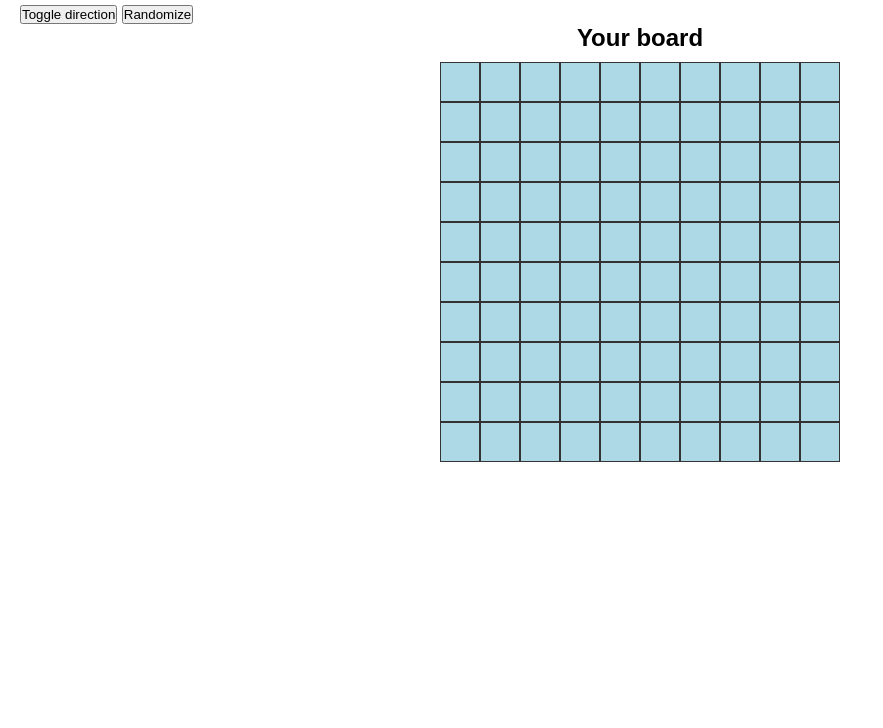
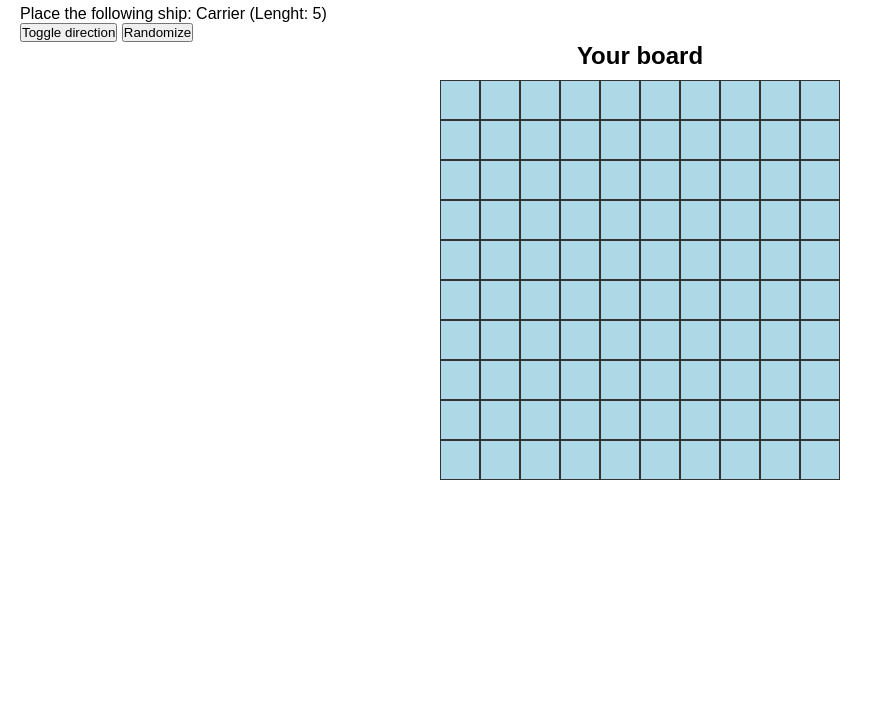
Before and after one commit to lozukka/battleship-game, a website built with webpack: page index.html in a window 1280 px wide. Shown: the part 72-800 px from the top of the page, without its empty margins (0-883 px from the left). Built offline with nearby package versions, Linux system fonts and the light colour scheme.

Commit message:
added text showing wich ship is currently being placed

```diff
--- a/index.html
+++ b/index.html
@@ -12,6 +12,7 @@
     <main>
       <div id="messagearea"></div>
       <div id="placement">
+        <p>Place the following ship: <span id="current-ship"></span></p>
         <button id="direction">Toggle direction</button>
         <button id="randomize">Randomize</button>
         <button id="startgame" class="hide">Start Game</button>
--- a/src/ui/shipPlacement.js
+++ b/src/ui/shipPlacement.js
@@ -21,6 +21,8 @@ export const initPlacementPhase = (game) => {
   );
   const placementContainer = document.getElementById("placement");
   const randomizeButton = document.getElementById("randomize");
+  const directionButton = document.getElementById("direction");
+  const currentShipLabel = document.getElementById("current-ship");
 
   const getCurrentShip = () => SHIPS[currentShipIndex];
 
@@ -37,19 +39,17 @@ export const initPlacementPhase = (game) => {
 
     startButton.classList.remove("hide");
     startButton.addEventListener("click", () => {
-      // show computer board
       compBoardContainer.classList.remove("hide");
-      // hide placement buttons
       placementContainer.classList.add("hide");
       // render both boards
       renderGame(game.getState());
-      // attach game event listeners
       attachEventListeners(game);
     });
   };
 
   const toggleDirection = () => {
     // switch between horizontal and vertical
+    direction = direction === "horizontal" ? "vertical" : "horizontal";
   };
 
   const handleHover = (event) => {
@@ -93,15 +93,6 @@ export const initPlacementPhase = (game) => {
 
     startGame();
   };
-  randomizeButton.addEventListener("click", randomizePlacement);
-
-  // const startGame = (humanBoard) => {
-  // place computer ships randomly
-  // hide placement UI
-  // show game area
-  // render initial board state
-  // attach game event listeners
-  // };
 
   const attachPlacementListeners = () => {
     // attach hover listener to human board
@@ -119,4 +110,8 @@ export const initPlacementPhase = (game) => {
     "human-board",
     false,
   );
+
+  randomizeButton.addEventListener("click", randomizePlacement);
+  directionButton.addEventListener("click", toggleDirection);
+  currentShipLabel.textContent = `${SHIPS[currentShipIndex][1]} (Lenght: ${SHIPS[currentShipIndex][0]})`;
 };
```
